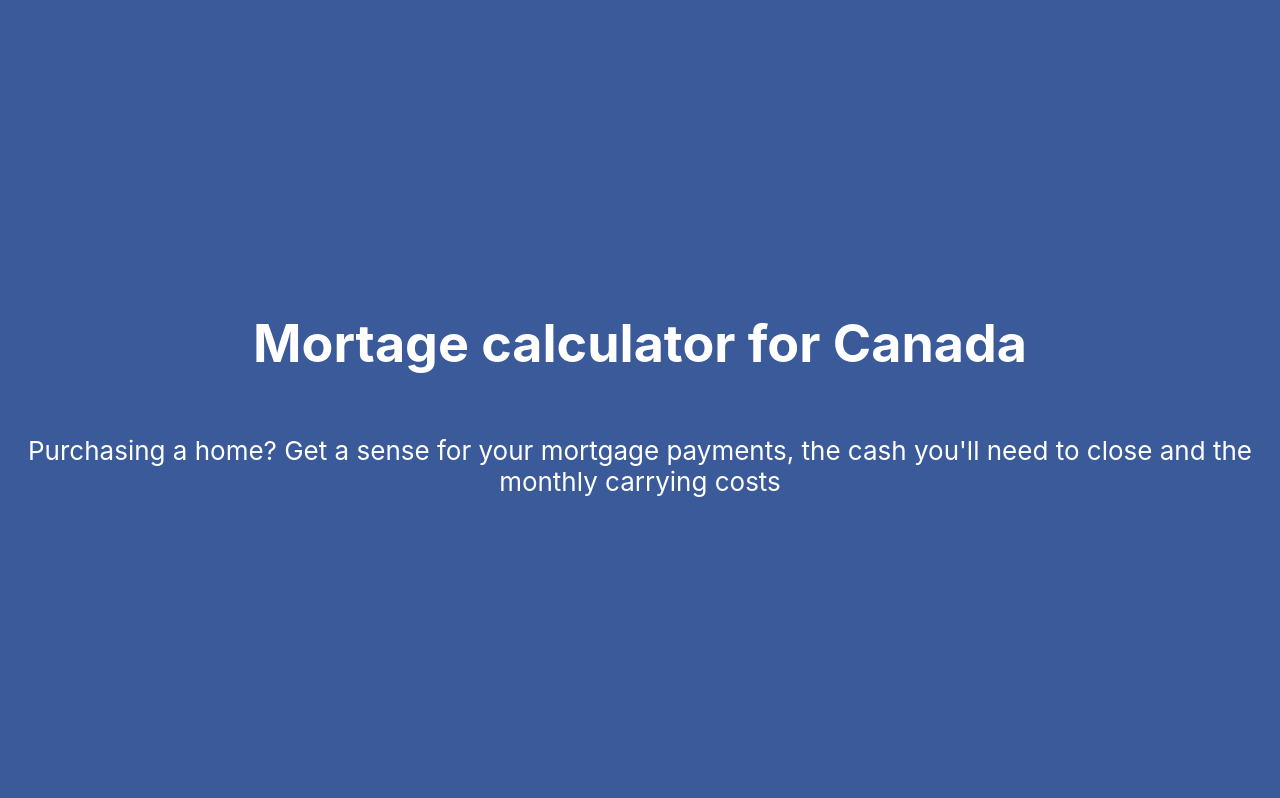
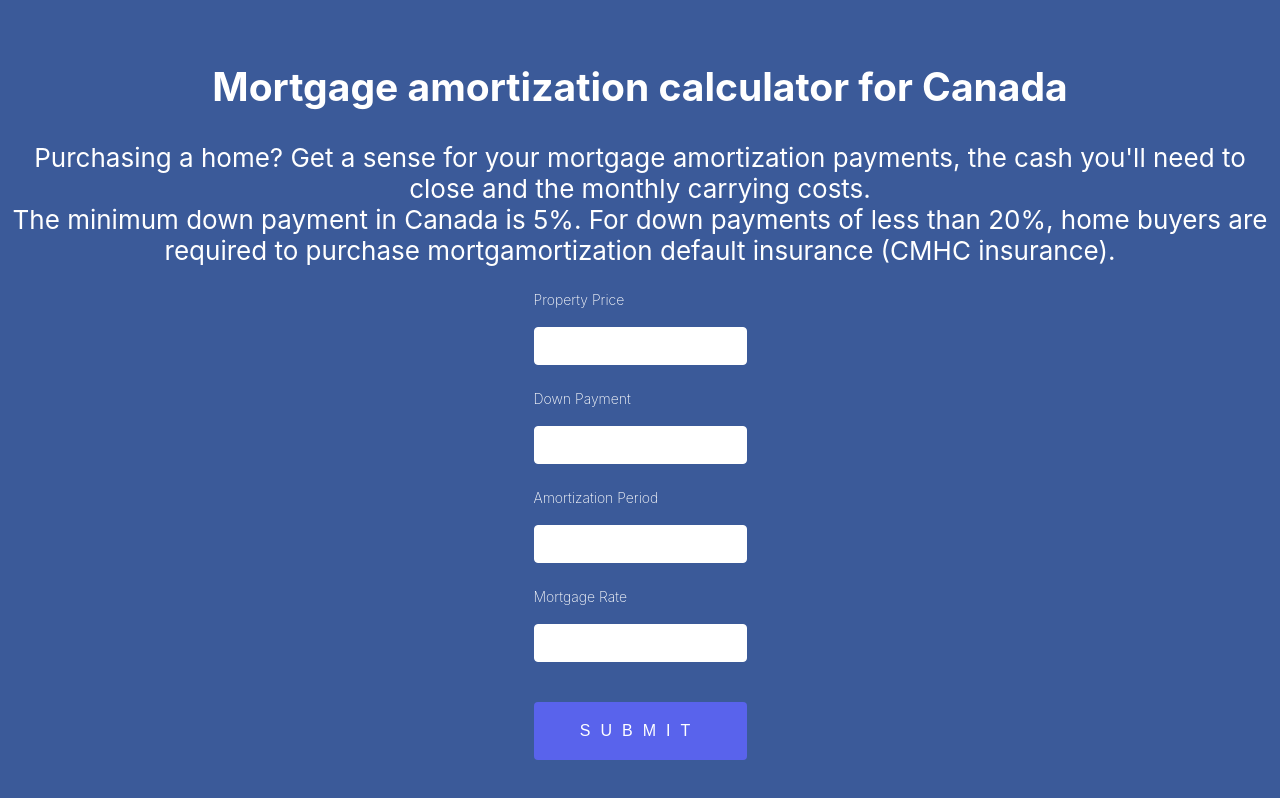
Before and after one commit to ferralucho/mortgage-calculator-fe, a React (Create React App) app: page / in a window 1280 px wide. Built offline with nearby package versions, Linux system fonts and the light colour scheme.

Commit message:
form initial structure

```diff
--- a/package.json
+++ b/package.json
@@ -8,6 +8,7 @@
     "@testing-library/user-event": "^13.5.0",
     "react": "^18.2.0",
     "react-dom": "^18.2.0",
+    "react-hook-form": "^7.39.4",
     "react-scripts": "5.0.1",
     "web-vitals": "^2.1.4"
   },
--- a/src/App.js
+++ b/src/App.js
@@ -1,17 +1,66 @@
 import './App.css';
+import { useForm } from "react-hook-form";
 
 function App() {
+  const {
+    register,
+    handleSubmit,
+    watch,
+    formState: { errors }
+  } = useForm();
+
+  const onSubmit = (data) => {
+    alert(JSON.stringify(data));
+  };
+
+  console.log(watch("example"));
+
   return (
     <div className="App">
       <header className="App-header">
-      <h1>
-          Mortage calculator for Canada</h1>
-        <p>
-        Purchasing a home? Get a sense for your mortgage payments, the cash you'll need to close and the monthly carrying costs
-        </p>
+      <h2>
+          Mortgage amortization calculator for Canada</h2>
+        <span>
+        Purchasing a home? Get a sense for your mortgage amortization payments, the cash you'll need to close and the monthly carrying costs.
+        </span>
+        <div>The minimum down payment in Canada is 5%. For down payments of less than 20%, home buyers are required to purchase mortgamortization default insurance (CMHC insurance).</div>
 
       <body>
+        <form onSubmit={handleSubmit(onSubmit)}>
+          <label>Property Price</label>
+          <input
+            {...register("propertyPrice", {
+              required: true,
+              maxLength: 20,
+              pattern: /[0-9]+/i
+            })}
+          />
+            {errors?.propertyPrice?.type === "required" && <p>This field is required</p>}
+            {errors?.propertyPrice?.type === "maxLength" && (
+              <p>Property Price cannot exceed 20 characters</p>
+            )}
+            {errors?.propertyPrice?.type === "pattern" && (
+              <p>Numbers only</p>
+            )}
+            <label>Down Payment</label>
+            <input {...register("downPayment", { pattern: /[0-9]+/i })} />
+            {errors?.downPayment?.type === "pattern" && (
+              <p>Numbers only</p>
+            )}
+            <label>Amortization Period</label>
+            <input {...register("amortization", { min: 5, max: 30 })} />
+            {errors.amortization && (
+              <p>Amortization period must be between 5 and 30 years</p>
+            )}
 
+            <label>Mortgage Rate</label>
+            <input {...register("mortgageRate", { pattern: /[0-9]+/i })} />
+            {errors?.mortgageRate?.type === "pattern" && (
+              <p>Numbers only</p>
+            )}
+
+            <input type="submit" />
+        </form>
       </body>
       </header>
     </div>
--- a/src/index.css
+++ b/src/index.css
@@ -11,3 +11,123 @@ code {
   font-family: source-code-pro, Menlo, Monaco, Consolas, 'Courier New',
     monospace;
 }
+
+
+form {
+  margin: 0 auto;
+}
+
+h1 {
+  font-weight: 100;
+  color: white;
+  text-align: center;
+  padding-bottom: 10px;
+  border-bottom: 1px solid rgb(79, 98, 148);
+}
+
+.form {
+  background: #0e101c;
+  margin: 0 auto;
+}
+
+p {
+  color: #bf1650;
+}
+
+p::before {
+  display: inline;
+  content: "⚠ ";
+}
+
+input {
+  display: block;
+  box-sizing: border-box;
+  width: 100%;
+  border-radius: 4px;
+  border: 1px solid white;
+  padding: 10px 15px;
+  margin-bottom: 10px;
+  font-size: 14px;
+}
+
+label {
+  line-height: 2;
+  text-align: left;
+  display: block;
+  margin-bottom: 13px;
+  margin-top: 20px;
+  color: white;
+  font-size: 14px;
+  font-weight: 200;
+}
+
+button[type="submit"],
+input[type="submit"] {
+  background: #5963ec;
+  color: white;
+  text-transform: uppercase;
+  border: none;
+  margin-top: 40px;
+  padding: 20px;
+  font-size: 16px;
+  font-weight: 100;
+  letter-spacing: 10px;
+}
+
+button[type="submit"]:hover,
+input[type="submit"]:hover {
+  background: #16bf9a;
+}
+
+button[type="submit"]:active,
+input[type="button"]:active,
+input[type="submit"]:active {
+  transition: 0.3s all;
+  transform: translateY(3px);
+  border: 1px solid transparent;
+  opacity: 0.8;
+}
+
+input:disabled {
+  opacity: 0.4;
+}
+
+input[type="button"]:hover {
+  transition: 0.3s all;
+}
+
+button[type="submit"],
+input[type="button"],
+input[type="submit"] {
+  -webkit-appearance: none;
+}
+
+.App {
+  margin: 0 auto;
+}
+
+button[type="button"] {
+  display: block;
+  appearance: none;
+  background: #333;
+  color: white;
+  border: none;
+  text-transform: uppercase;
+  padding: 10px 20px;
+  border-radius: 4px;
+}
+
+hr {
+  margin-top: 30px;
+}
+
+button {
+  display: block;
+  appearance: none;
+  margin-top: 40px;
+  border: 1px solid #333;
+  margin-bottom: 20px;
+  text-transform: uppercase;
+  padding: 10px 20px;
+  border-radius: 4px;
+}
```
Also changed, not shown: 1 other file (tests, documents, lock files or other folders).
